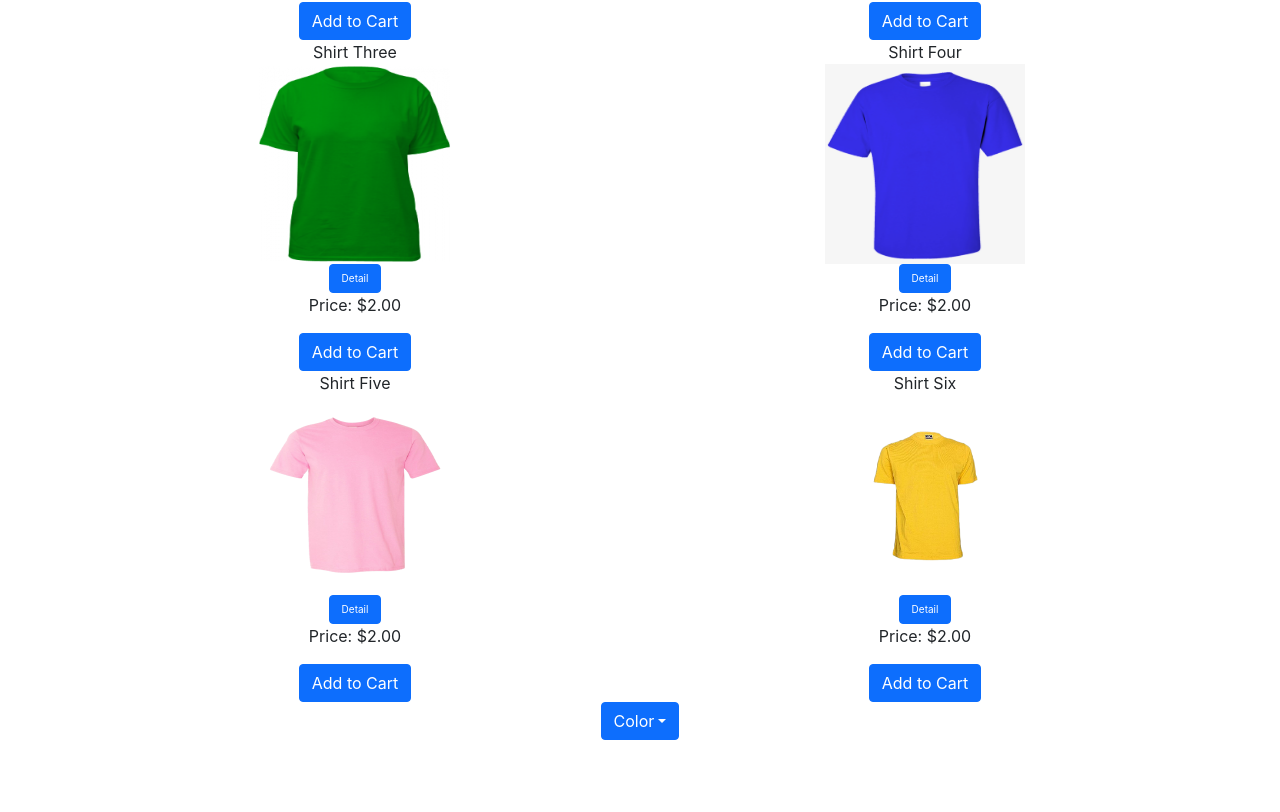
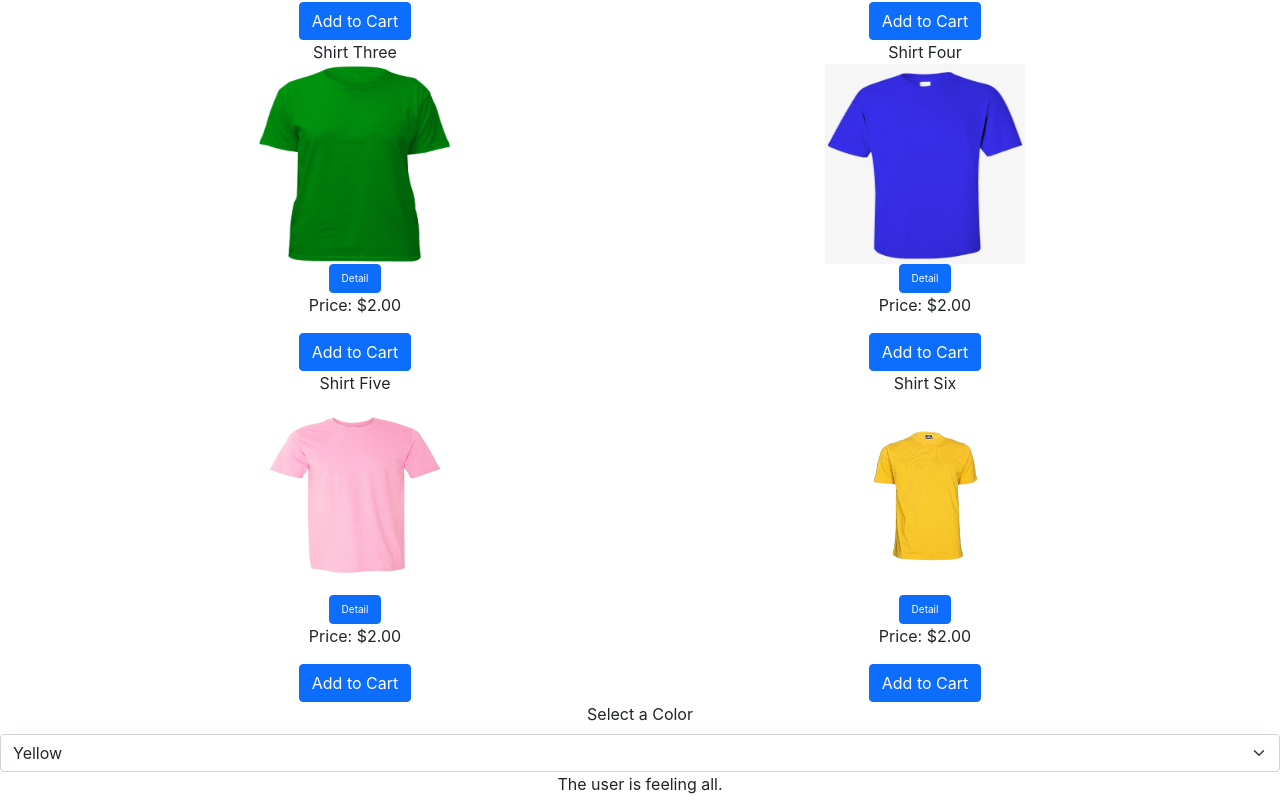
Before and after one commit to ydnamjs/CISC275012-S23-FinalProjectStarter, a React (Create React App) app: page / in a window 1280 px wide. Shown: the part 1439-2251 px from the top of the page. Before the commit the page ends 2195 px from the top, so only its background shows below. Built offline with nearby package versions, Linux system fonts and the light colour scheme.

Commit message:
not done yet

```diff
--- a/src/ColorFilter.tsx
+++ b/src/ColorFilter.tsx
@@ -2,10 +2,16 @@ import React, { useState } from "react";
 import { Form } from "react-bootstrap";
 import DropdownButton from "react-bootstrap/DropdownButton";
 import Dropdown from "react-bootstrap/Dropdown";
-import { SweatShirtDisplays } from "./SweatShirtDisplays";
-import { ShirtDisplays } from "./ShirtDisplays";
+//import { SweatShirtDisplays } from "./SweatShirtDisplays";
+//import { ShirtDisplays } from "./ShirtDisplays";
 
-export function ColorFilter(): JSX.Element {
+export function ColorFilter({
+    color,
+    setColor
+}: {
+    color: string;
+    setColor: (color: string) => void;
+}): JSX.Element {
     const COLORS = [
         "red",
         "green",
@@ -20,7 +26,16 @@ export function ColorFilter(): JSX.Element {
     const [visibility, setVisibility] = useState<boolean>(true);
 
     function flipVisbility(): void {
-        COLORS.map((color: string) => setVisibility(!visibility));
+        setVisibility(!visibility);
+    }
+
+    //const [selection, setSelection] = useState<string>("");
+
+    function conditionallyRenderedElement(): void {
+        if (color === "yellow") {
+            COLORS.filter((color: string): boolean => color != "yellow");
+            flipVisbility();
+        }
     }
 
     /* function updateColor(event: React.ChangeEvent<HTMLSelectElement>) {
@@ -28,36 +43,23 @@ export function ColorFilter(): JSX.Element {
     } */
 
     return (
-        <DropdownButton id="dropdown-basic-button" title="Color">
-            <Dropdown.Item href="yellow" onClick={flipVisbility}>
-                Yellow
-            </Dropdown.Item>
-            <Dropdown.Item href="#/action-2">Green</Dropdown.Item>
-            <Dropdown.Item href="#/action-3">Red</Dropdown.Item>
-            <Dropdown.Item href="#/action-1">Purple</Dropdown.Item>
-            <Dropdown.Item href="#/action-2">Pink</Dropdown.Item>
-            <Dropdown.Item href="#/action-3">Black</Dropdown.Item>
-        </DropdownButton>
-        /* <div>
-            {COLORS.map((color: string) => (
-                <Form.Check
-                    inline
-                    key={color}
-                    type="dropdown"
-                    name="colors"
-                    onChange={updateColor}
-                    id="color-check"
-                    label={color}
+        <div>
+            <Form.Group controlId="userEmotions">
+                <Form.Label>Select a Color</Form.Label>
+                <Form.Select
                     value={color}
-                    checked={color === "happy"}
-                    background-color={color}
-                />
-            ))}
-            <div>You have chosen: </div>
-            <span data-testid="colored-box" style={{ backgroundColor: color }}>
-                {" "}
-                {color}
-            </span>
-        </div> */
+                    onChange={conditionallyRenderedElement}
+                >
+                    <option value="yellow">Yellow</option>
+                    <option value="red">Red</option>
+                    <option value="blue">Blue</option>
+                    <option value="black">Black</option>
+                    <option value="purple">Purple</option>
+                    <option value="pink">Pink</option>
+                    <option value="green">Green</option>
+                </Form.Select>
+            </Form.Group>
+            The user is feeling {color}.
+        </div>
     );
 }
--- a/src/FilterClothes.tsx
+++ b/src/FilterClothes.tsx
@@ -7,6 +7,7 @@ import { ColorFilter } from "./ColorFilter";
 export function FilterClothes(): JSX.Element {
     const [Shirtvisible, setShirtVisible] = useState<boolean>(true);
     const [SweatShirtvisible, setSweatShirtVisible] = useState<boolean>(true);
+    const [color, setColor] = useState<string>("all");
 
     function flipShirtVisbility(): void {
         setShirtVisible(!Shirtvisible);
@@ -21,8 +22,8 @@ export function FilterClothes(): JSX.Element {
             <Button onClick={flipSweatShirtVisbility}>SweatShirt</Button>
             {Shirtvisible && <SweatShirtDisplays></SweatShirtDisplays>}
             <Button onClick={flipShirtVisbility}>Shirts</Button>
-            {SweatShirtvisible && <ShirtDisplays></ShirtDisplays>}
-            {<ColorFilter></ColorFilter>}
+            {SweatShirtvisible && <ShirtDisplays color={color}></ShirtDisplays>}
+            {<ColorFilter color={color} setColor={setColor}></ColorFilter>}
         </div>
     );
 }
--- a/src/ShirtDisplays.tsx
+++ b/src/ShirtDisplays.tsx
@@ -8,12 +8,13 @@ import shirt4 from "./images/shirt4.png";
 import shirt5 from "./images/shirt5.png";
 import shirt6 from "./images/shirt6.png";
 
-export function ShirtDisplays() {
+export function ShirtDisplays({ color }: { color: string }) {
     return (
         <div>
             <Container>
                 <Row>
                     <Col>
+                        {(color === "black" || color === "all") && (
                             <ClothingDisplay
                                 title={"Shirt One"}
                                 source={shirt1}
@@ -22,6 +23,7 @@ export function ShirtDisplays() {
                                 alt={"Shirt one"}
                                 color={"black"}
                             ></ClothingDisplay>
+                        )}
                     </Col>
                     <Col>
                         <ClothingDisplay
```
Lines whose indentation alone changed are shown as unchanged.
